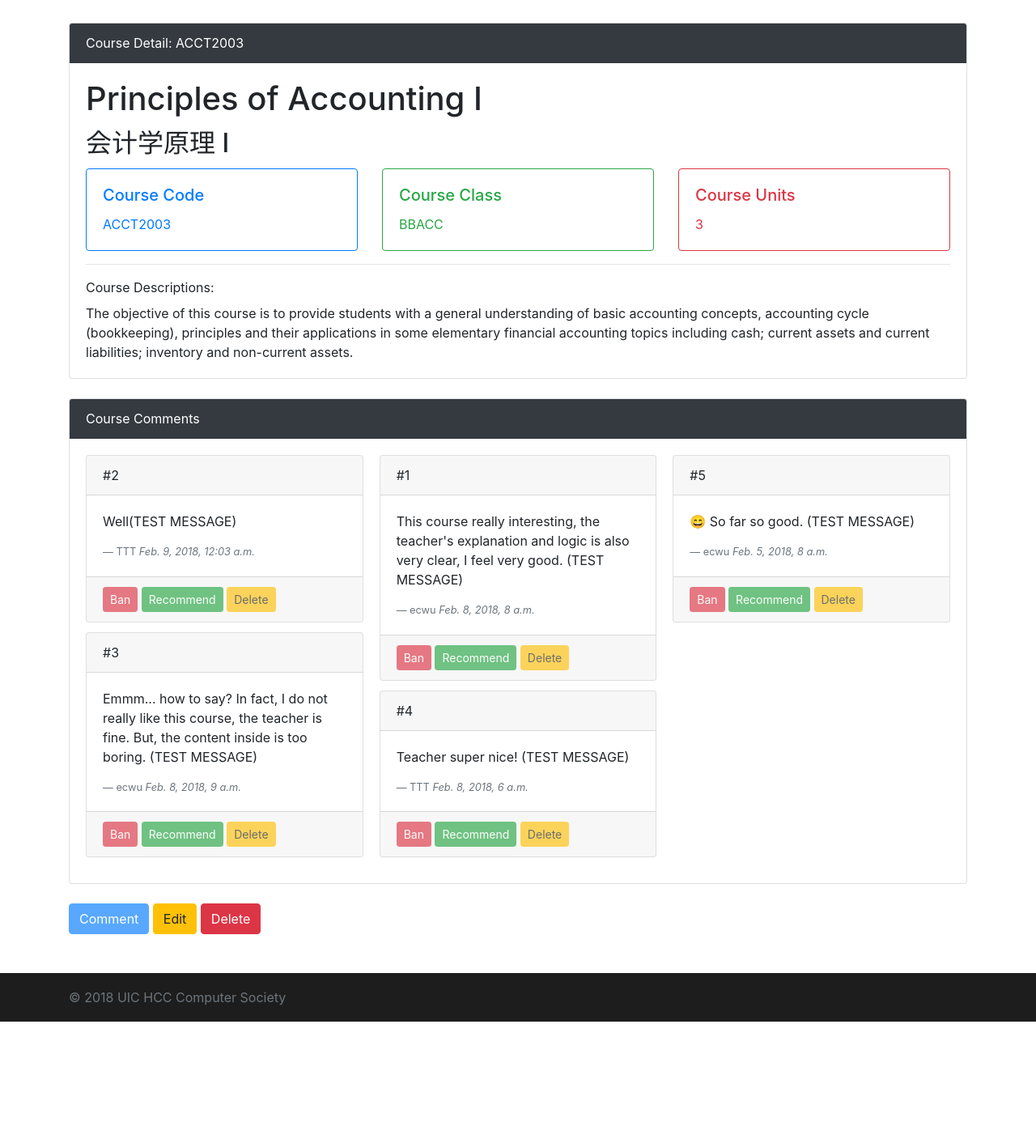
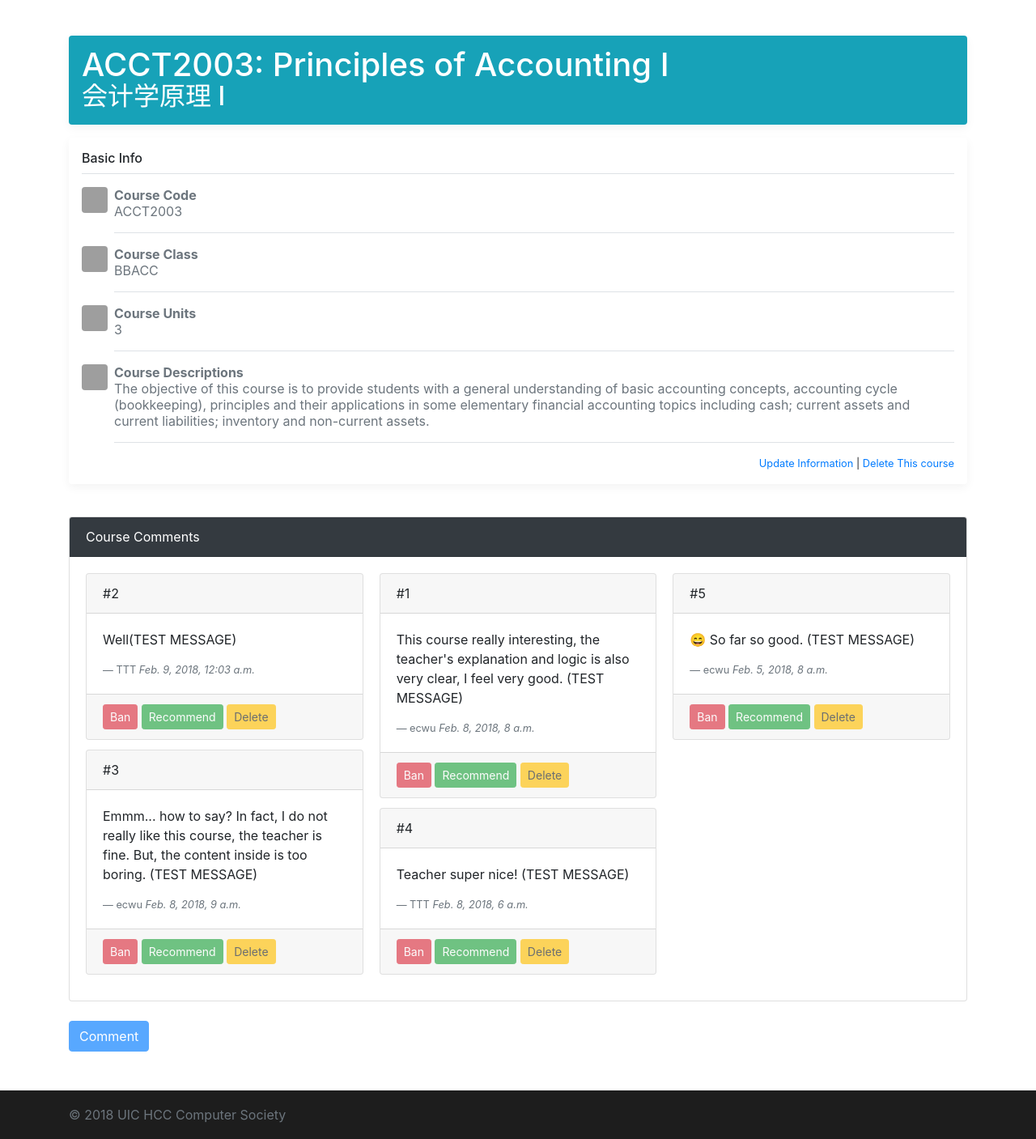
Before and after one commit to UICHCC/uicCourse, a Django app: page /course/1/ in a window 1280 px wide. Shown: the part 56-1463 px from the top of the page at 81% size. Before the commit the page ends 1318 px from the top, so only its background shows below. Run offline with Django 3.2, Linux system fonts and the light colour scheme; a user stored in the database is signed in; data comes from the database, SQL or seed files in the repository; both versions use the stored data as it was after the commit; some libraries are stand-ins or nearby versions; grey boxes are pictures that could not be loaded.

Commit message:
redesign course information page, fix error active link

```diff
--- a/course/templates/account/edit.html
+++ b/course/templates/account/edit.html
@@ -25,8 +25,8 @@
             <li class="nav-item">
               <a class="nav-link" href="{% url 'home_page' %}">Home</a>
             </li>
-            <li class="nav-item active">
-              <a class="nav-link" href="{% url 'course_list' %}">Course <span class="sr-only">(current)</span></a>
+            <li class="nav-item">
+              <a class="nav-link" href="{% url 'course_list' %}">Course</a>
             </li>
           </ul>
             <ul class="navbar-nav ml-auto">
--- a/course/templates/account/password.html
+++ b/course/templates/account/password.html
@@ -24,8 +24,8 @@
             <li class="nav-item">
               <a class="nav-link" href="{% url 'home_page' %}">Home</a>
             </li>
-            <li class="nav-item active">
-              <a class="nav-link" href="{% url 'course_list' %}">Course <span class="sr-only">(current)</span></a>
+            <li class="nav-item">
+              <a class="nav-link" href="{% url 'course_list' %}">Course</a>
             </li>
           </ul>
             <ul class="navbar-nav ml-auto">
--- a/course/templates/course/detail.html
+++ b/course/templates/course/detail.html
@@ -10,6 +10,20 @@
 
     {% load static %}
     <link href="{% static "course/css/login_page.css" %}" rel="stylesheet">
+  <style>
+          html, body {
+  overflow-x: hidden; /* Prevent scroll on narrow devices */
+}
+
+.text-white-50 { color: rgba(255, 255, 255, .5); }
+
+.border-bottom { border-bottom: 1px solid #e5e5e5; }
+
+.box-shadow { box-shadow: 0 .25rem .75rem rgba(0, 0, 0, .05); }
+
+.lh-100 { line-height: 1; }
+.lh-125 { line-height: 1.25; }
+      </style>
 </head>
   <body>
 
@@ -73,42 +87,53 @@
         {% endfor %}
     {% endif %}
         <br>
-    <div class="card">
-      <div class="card-header text-white bg-dark">Course Detail: {{ coursedata.course_code | upper }}</div>
-      <div class="card-body">
-        <h1 class="card-title">{{ coursedata.course_name_en }}</h1>
-        <h2 class="card-title">{{ coursedata.course_name_cn }}</h2>
-          <div class="row">
-              <div class="col">
-              <div class="card border-primary">
-                <div class="card-body text-primary">
-                  <h5 class="card-title">Course Code</h5>
-                  <p class="card-text">{{ coursedata.course_code | upper }}</p>
+
+
+<div class="d-flex align-items-center p-3 my-3 text-white-50 bg-info rounded box-shadow">
+        <div class="lh-100" style="width: 100%;">
+            <div class="d-flex justify-content-between align-items-center">
+                <h1 class="mb-0 text-white lh-100">{{ coursedata.course_code | upper }}: {{ coursedata.course_name_en }}</h1>
+            </div>
+          <h2 class="text-white" style="margin-bottom: 0;">{{ coursedata.course_name_cn }}</h2>
         </div>
       </div>
+    <div class="my-3 p-3 bg-white rounded box-shadow">
+        <h6 class="border-bottom border-gray pb-2 mb-0">Basic Info</h6>
+        <div class="media text-muted pt-3">
+            <img src="https://cdn.bootcss.com/open-iconic/1.1.1/svg/code.svg" class="mr-2 rounded" style="width: 32px; height: 32px;">
+          <p class="media-body pb-3 mb-0 lh-125 border-bottom border-gray">
+            <strong class="d-block text-gray-dark">Course Code</strong>
+            {{ coursedata.course_code | upper }}
+          </p>
         </div>
-              <div class="col">
-              <div class="card border-success">
-                <div class="card-body text-success">
-                  <h5 class="card-title">Course Class</h5>
-                  <p class="card-text">{{ coursedata.course_class | upper }}</p>
+        <div class="media text-muted pt-3">
+            <img src="https://cdn.bootcss.com/open-iconic/1.1.1/svg/box.svg" class="mr-2 rounded" style="width: 32px; height: 32px;">
+          <p class="media-body pb-3 mb-0 lh-125 border-bottom border-gray">
+            <strong class="d-block text-gray-dark">Course Class</strong>
+            {{ coursedata.course_class | upper }}
+          </p>
         </div>
+        <div class="media text-muted pt-3">
+            <img src="https://cdn.bootcss.com/open-iconic/1.1.1/svg/lightbulb.svg" class="mr-2 rounded" style="width: 32px; height: 32px;">
+          <p class="media-body pb-3 mb-0 lh-125 border-bottom border-gray">
+            <strong class="d-block text-gray-dark">Course Units</strong>
+            {{ coursedata.course_units }}
+          </p>
         </div>
+        <div class="media text-muted pt-3">
+        <img src="https://cdn.bootcss.com/open-iconic/1.1.1/svg/info.svg" class="mr-2 rounded" style="width: 32px; height: 32px;">
+          <p class="media-body pb-3 mb-0 lh-125 border-bottom border-gray">
+            <strong class="d-block text-gray-dark">Course Descriptions</strong>
+            {{ coursedata.course_descriptions }}
+          </p>
         </div>
-              <div class="col">
-              <div class="card border-danger">
-                <div class="card-body text-danger">
-                  <h5 class="card-title">Course Units</h5>
-                  <p class="card-text">{{ coursedata.course_units }}</p>
+        <small class="d-block text-right mt-3">
+        {% if userdata.groups.all.0.name == "course_master" %}
+            <a href="{% url 'course_detail_edit' coursedata.id %}">Update Information</a> | <a href="javascript:AlertIt();">Delete This course</a>
+        {% endif %}
+        </small>
       </div>
-              </div>
-              </div>
-          </div>
-          <hr>
-          <label>Course Descriptions:</label>
-          <p class="card-text">{{ coursedata.course_descriptions }}</p>
-    </div>
-    </div>
+
     <br>
     <div class="card">
     <div class="card-header text-white bg-dark">Course Comments</div>
@@ -154,9 +179,6 @@
     </div>
         <br>
     <button class="btn btn-primary" disabled>Comment</button>
-        {% if userdata.groups.all.0.name == "course_master" %}
-            <a href="{% url 'course_detail_edit' coursedata.id %}" class="btn btn-warning">Edit</a> <a href="javascript:AlertIt();" class="btn btn-danger">Delete</a>
-        {% endif %}
     </main>
 <br>
     <br>
@@ -175,7 +197,7 @@
     <script src="https://cdn.bootcss.com/bootstrap/4.0.0/js/bootstrap.min.js"></script>
     <script>
         function AlertIt() {
-            var answer = confirm("Are you sure you want to delete this course record?.");
+            var answer = confirm("Are you sure you want to delete this course record?");
             if (answer) {
                 window.location = "{% url 'course_delete' coursedata.id %}"
             }
```
Also changed, not shown: course/templates/account/info.html (+3 -4 lines), db.sqlite3. Lines whose indentation alone changed are shown as unchanged.
